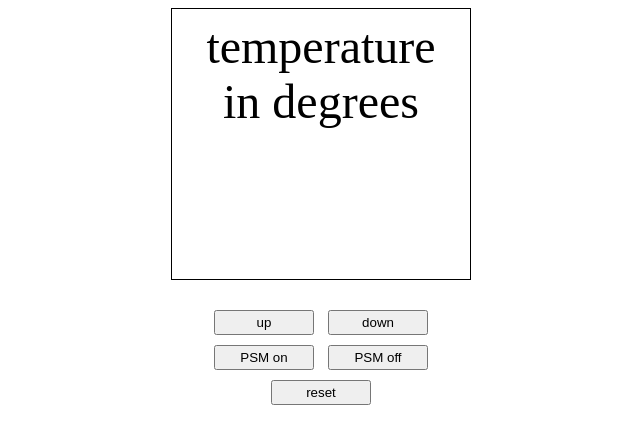
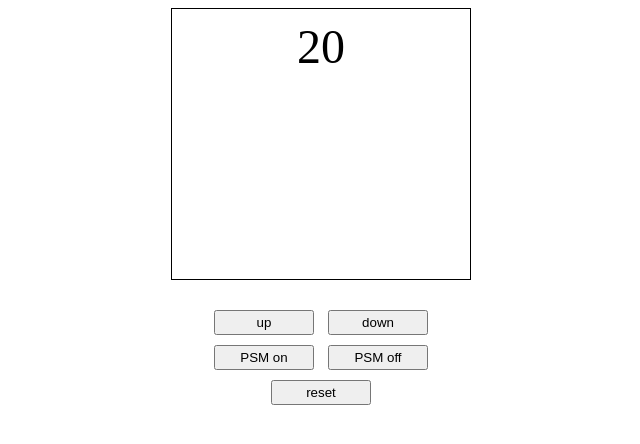
Before and after one commit to chris-parker/thermostat, a plain HTML site: page index.html in a window 1280 px wide. Shown: the whole page, without its empty margins (319-959 px from the left). Drawn offline with nearby package versions, Linux system fonts and the light colour scheme.

Commit message:
jquery fun

```diff
--- a/index.html
+++ b/index.html
@@ -4,12 +4,25 @@
     <meta charset="utf-8">
     <title>Thermostat</title>
     <link rel="stylesheet" href="main.css">
+    <script src="src/thermostat.js"></script>
+    <script src="https://ajax.googleapis.com/ajax/libs/jquery/1.12.0/jquery.min.js"></script>
+    <script>
+
+    $( document ).ready(function() {
+      var thermostat = new Thermostat();
+
+      $( '#display' ).html(thermostat.getTemperature());
+
+      $( '#up' ).click(thermostat.increase());
+
+    });
+
+    </script>
   </head>
   <body>
     <div class="wrapper">
 
       <div id="display" class="display">
-        temperature in degrees
       </div>
 
       <div class="center">
@@ -22,6 +35,5 @@
 
     </div>
 
-    <script src="src/thermostat.js"></script>
   </body>
 </html>
```
